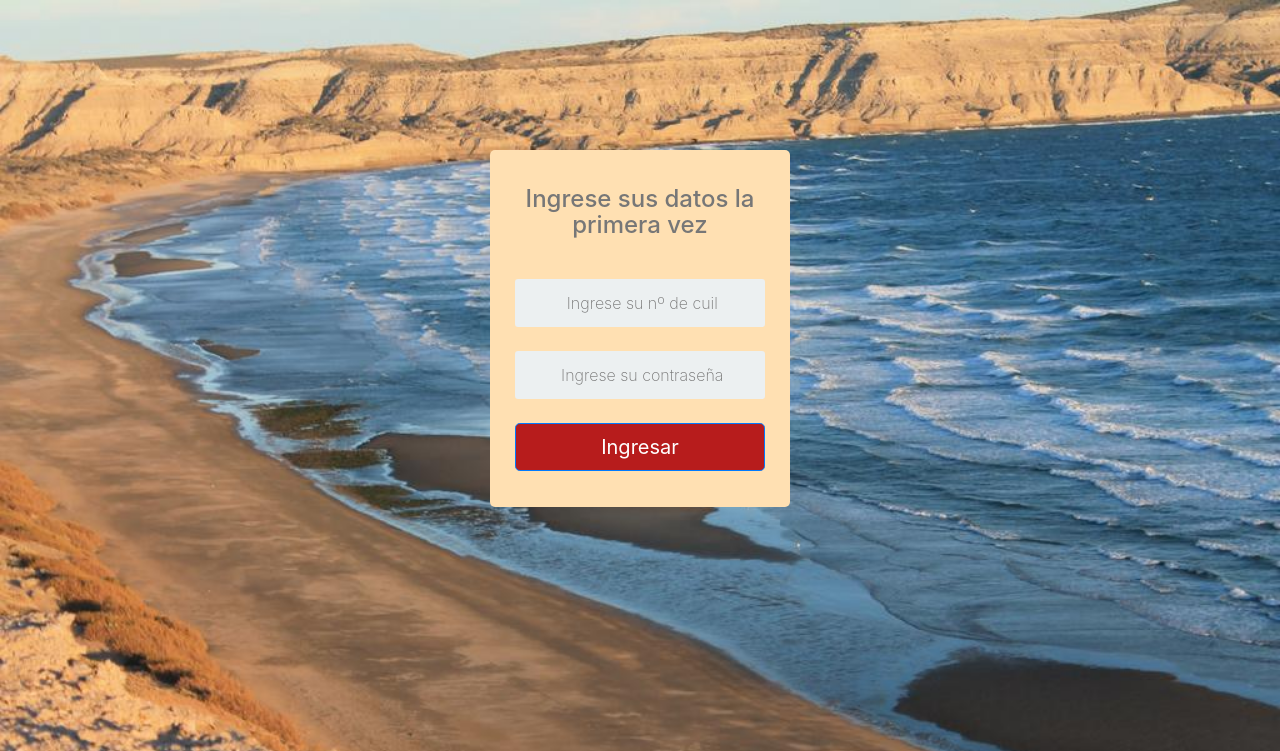
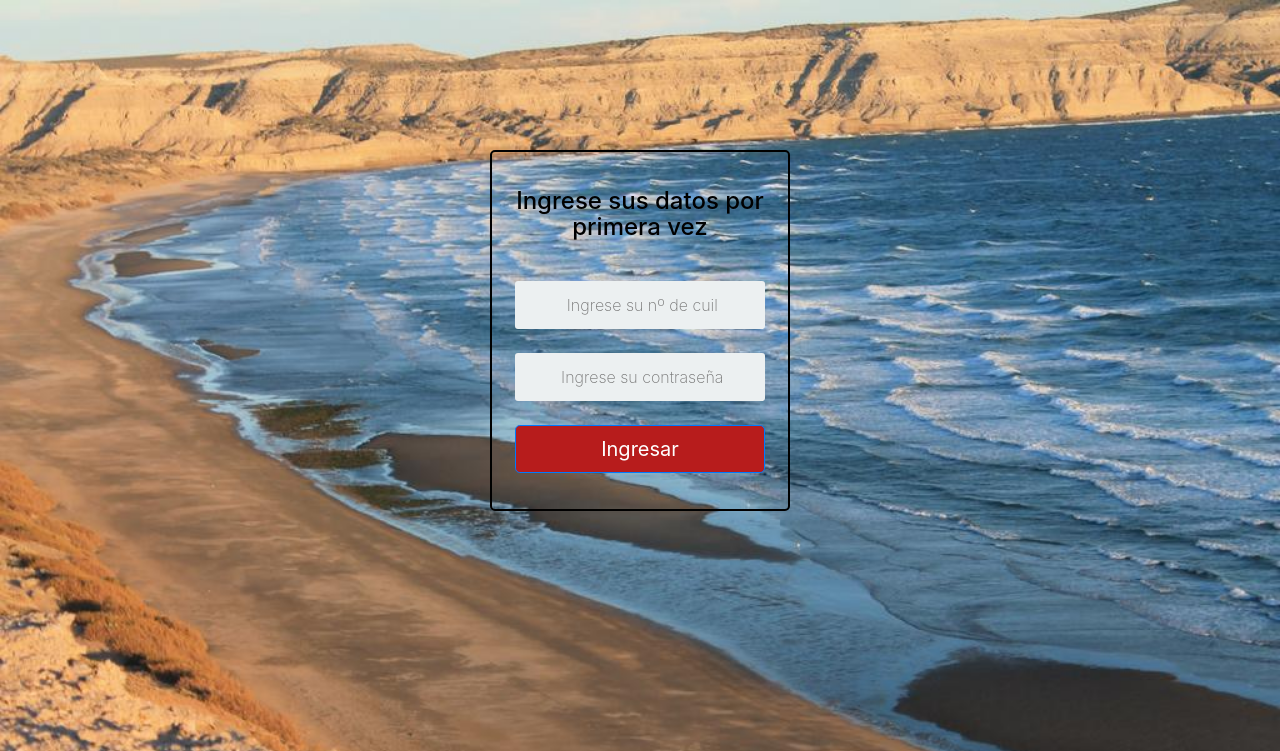
Before and after one commit to Anele13/Desarrollo-Web, a Django app: page /nuevo_usuario/ in a window 1280 px wide. Shown: the top 751 px of the page. Run offline with Django 3.2, Linux system fonts and the light colour scheme; some libraries are stand-ins or nearby versions.

Commit message:
retoques login

```diff
--- a/desarrollo/estaticos/css/base_login-nuevo_usuario.css
+++ b/desarrollo/estaticos/css/base_login-nuevo_usuario.css
@@ -19,6 +19,7 @@ box-sizing: border-box;
 .login {
 margin: 20px auto;
 width: 300px;
+
 }
 .login-screen {
 background-color: #FFF;
--- a/desarrollo/templates/base/base_login-nuevo_usuario.html
+++ b/desarrollo/templates/base/base_login-nuevo_usuario.html
@@ -25,7 +25,7 @@
 
   {% block principal %}
     <div class="login">
-      <div class="login-screen" style="margin-top:150px; background-color:#FFE0B2;">
+      <div class="login-screen" style="margin-top:150px; background-color:transparent; border: 2px solid black;">
   			<div class="app-title">
             {% block chubut %}
             <img src="{% static 'images/chubut.png' %}">
--- a/desarrollo/templates/registration/login.html
+++ b/desarrollo/templates/registration/login.html
@@ -9,5 +9,5 @@
       {% endif %}
   {% endfor %}
   <br><button type="submit" class="btn btn-primary btn-lg" style="background-color:#B71C1C">Ingresar</button>
-  <p><small style="color: grey"><a class="login-link" href="{% url 'nuevo_usuario' %}">Nuevo en el sitio?</a></small></p>
+  <p><small><a style="color: black" class="login-link" href="{% url 'nuevo_usuario' %}">Nuevo en el sitio?</a></small></p>
 {% endblock %}
--- a/desarrollo/templates/registration/nuevo_usuario.html
+++ b/desarrollo/templates/registration/nuevo_usuario.html
@@ -1,7 +1,7 @@
 {% extends 'base/base_login-nuevo_usuario.html' %}
 
 {% block chubut %}
-    <p><h4>Ingrese sus datos la primera vez</h4></p>
+    <p><h4 style="color: black">Ingrese sus datos por primera vez</h4></p>
 {% endblock %}
 
 {% block formulario %}
```
